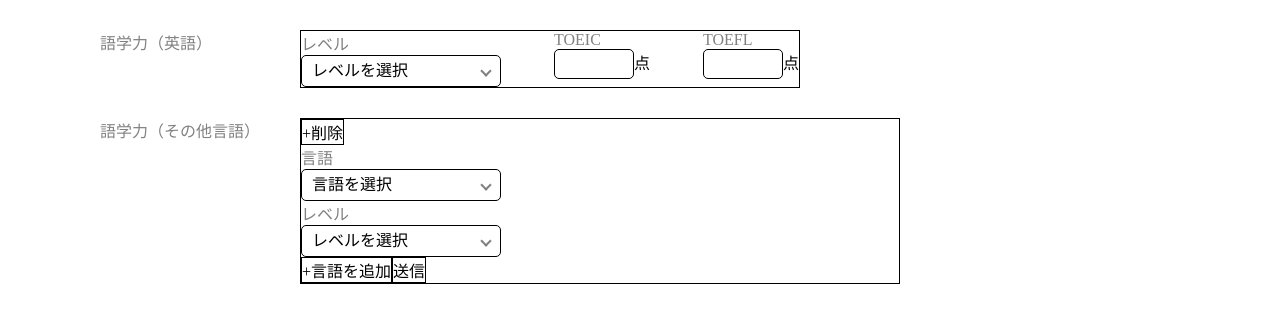
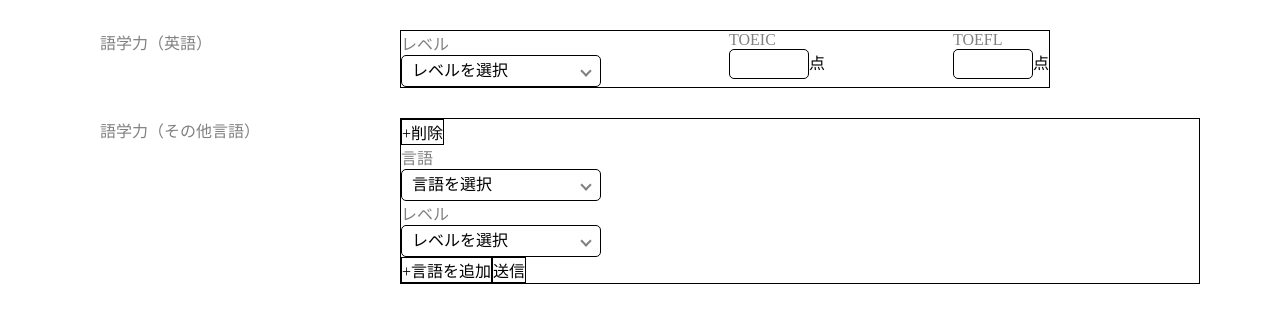
Before and after one commit to bitaKitsui/language-skill-form, a Vue app: page / in a window 1280 px wide. Shown: the top 322 px of the page. Built offline with nearby package versions, Linux system fonts and the light colour scheme.

Commit message:
fix: 幅調整

```diff
--- a/src/components/molecules/BaseForm.vue
+++ b/src/components/molecules/BaseForm.vue
@@ -7,7 +7,7 @@ import { LANGUAGE_LEVEL_SELECTS } from '../../constants'
 
 <template>
   <div class="form-wrapper">
-    <BaseTitle :value="'語学力（英語）'" :width="'200px'" />
+    <BaseTitle :value="'語学力（英語）'" :width="'300px'" />
     <form class="form">
       <BaseSelect
         :id="'level'"
@@ -43,6 +43,6 @@ import { LANGUAGE_LEVEL_SELECTS } from '../../constants'
   display: flex;
   justify-content: space-between;
   border: 1px solid;
-  width: 500px;
+  width: 650px;
 }
 </style>
--- a/src/components/molecules/BaseOtherLanguageForm.vue
+++ b/src/components/molecules/BaseOtherLanguageForm.vue
@@ -8,7 +8,7 @@ import BaseButton from '../atoms/BaseButton.vue'
 
 <template>
   <div class="other-language-wrapper">
-    <BaseTitle :value="'語学力（その他言語）'" :width="'200px'" />
+    <BaseTitle :value="'語学力（その他言語）'" :width="'300px'" />
     <form class="other-language-form">
       <BaseIconButton
         :label="'削除'"
@@ -50,7 +50,7 @@ import BaseButton from '../atoms/BaseButton.vue'
 }
 
 .other-language-form {
-  width: 600px;
+  width: 800px;
   border: 1px solid;
 }
 
```
